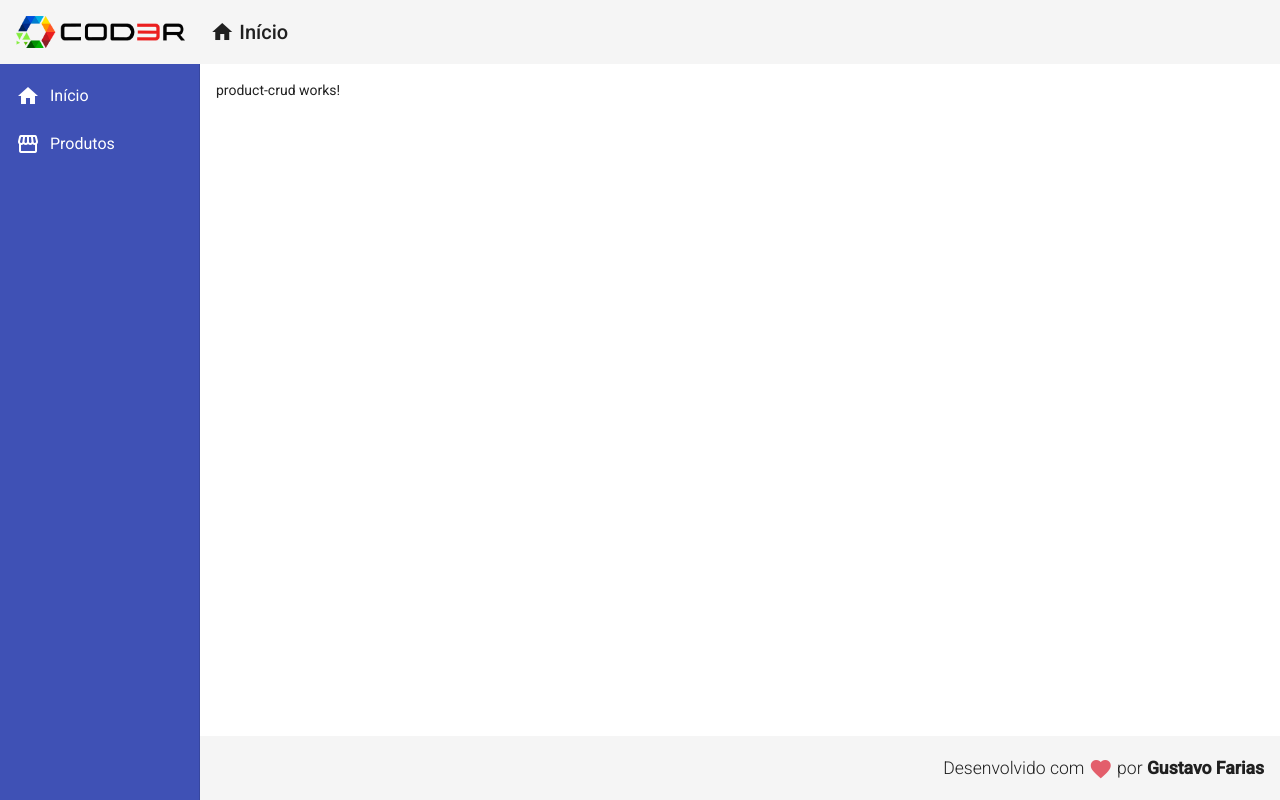
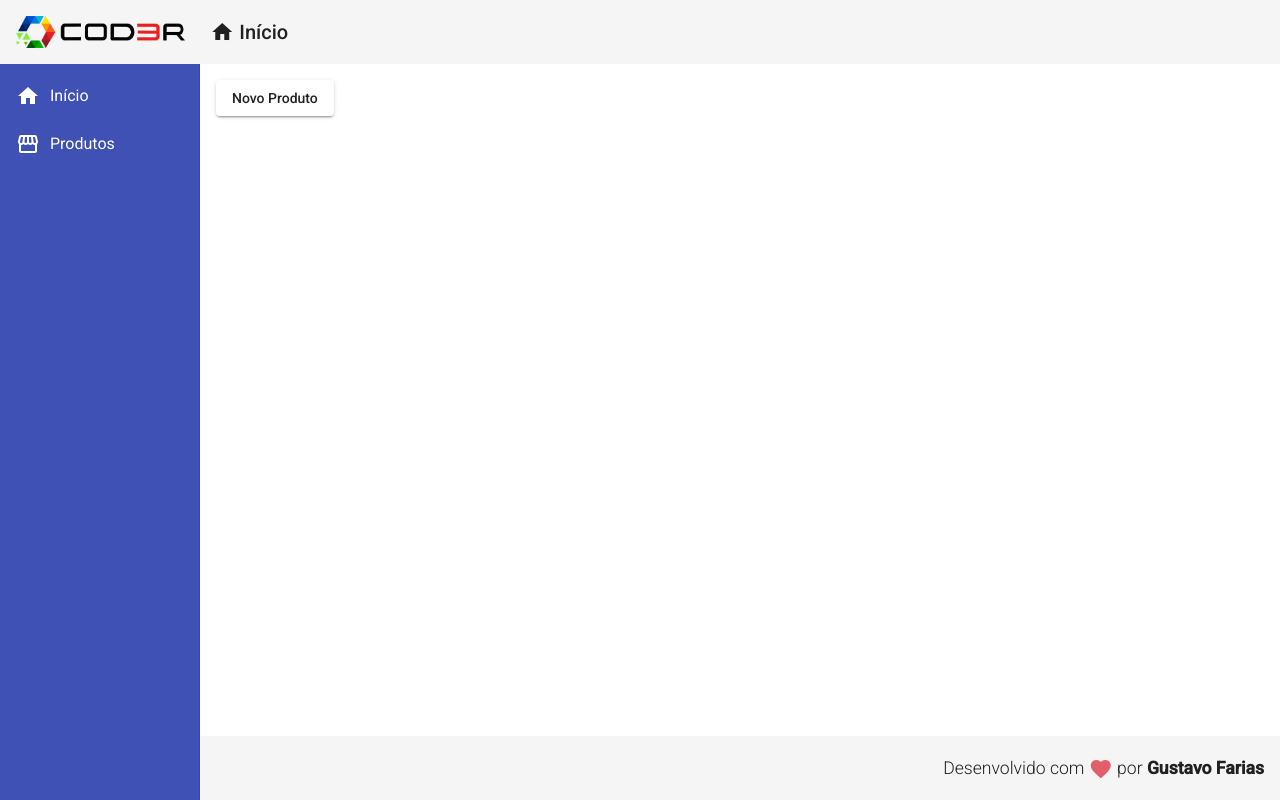
Before and after one commit to gustavofsa/crud-angular, an Angular app in the folder frontend/: page /products in a window 1280 px wide. Built offline with nearby package versions, Linux system fonts and the light colour scheme.

Commit message:
Add: Create product component and product-crud navigation

```diff
--- a/frontend/src/app/app-routing.module.ts
+++ b/frontend/src/app/app-routing.module.ts
@@ -3,6 +3,7 @@
 
 import { HomeComponent } from "./views/home/home.component";
 import { ProductCrudComponent } from "./views/product-crud/product-crud.component";
+import { ProductCreateComponent } from "./components/product/product-create/product-create.component";
 
 const routes: Routes = [
   {
@@ -13,6 +14,10 @@
     path: "products",
     component: ProductCrudComponent,
   },
+  {
+    path: "products/create",
+    component: ProductCreateComponent,
+  },
 ];
 
 @NgModule({
--- /dev/null
+++ b/frontend/src/app/components/product/product-create/product-create.component.html
@@ -0,0 +1 @@
+<p>product-create works!</p>
--- /dev/null
+++ b/frontend/src/app/components/product/product-create/product-create.component.ts
@@ -0,0 +1,12 @@
+import { Component, OnInit } from "@angular/core";
+
+@Component({
+  selector: "app-product-create",
+  templateUrl: "./product-create.component.html",
+  styleUrls: ["./product-create.component.css"],
+})
+export class ProductCreateComponent implements OnInit {
+  constructor() {}
+
+  ngOnInit(): void {}
+}
--- a/frontend/src/app/views/product-crud/product-crud.component.html
+++ b/frontend/src/app/views/product-crud/product-crud.component.html
@@ -1 +1,3 @@
-<p>product-crud works!</p>
+<button mat-raised-button (click)="navigateToProductCreate()">
+  Novo Produto
+</button>
--- a/frontend/src/app/views/product-crud/product-crud.component.ts
+++ b/frontend/src/app/views/product-crud/product-crud.component.ts
@@ -1,15 +1,17 @@
-import { Component, OnInit } from '@angular/core';
+import { Component, OnInit } from "@angular/core";
+import { Router } from "@angular/router";
 
 @Component({
-  selector: 'app-product-crud',
-  templateUrl: './product-crud.component.html',
-  styleUrls: ['./product-crud.component.css']
+  selector: "app-product-crud",
+  templateUrl: "./product-crud.component.html",
+  styleUrls: ["./product-crud.component.css"],
 })
 export class ProductCrudComponent implements OnInit {
+  constructor(private router: Router) {}
 
-  constructor() { }
+  ngOnInit(): void {}
 
-  ngOnInit(): void {
+  navigateToProductCreate(): void {
+    this.router.navigate(["/products/create"]);
   }
-
 }
```
Also changed, not shown: frontend/src/app/app.module.ts (+9 -3 lines), frontend/src/app/components/product/product-create/product-create.component.css (added).
